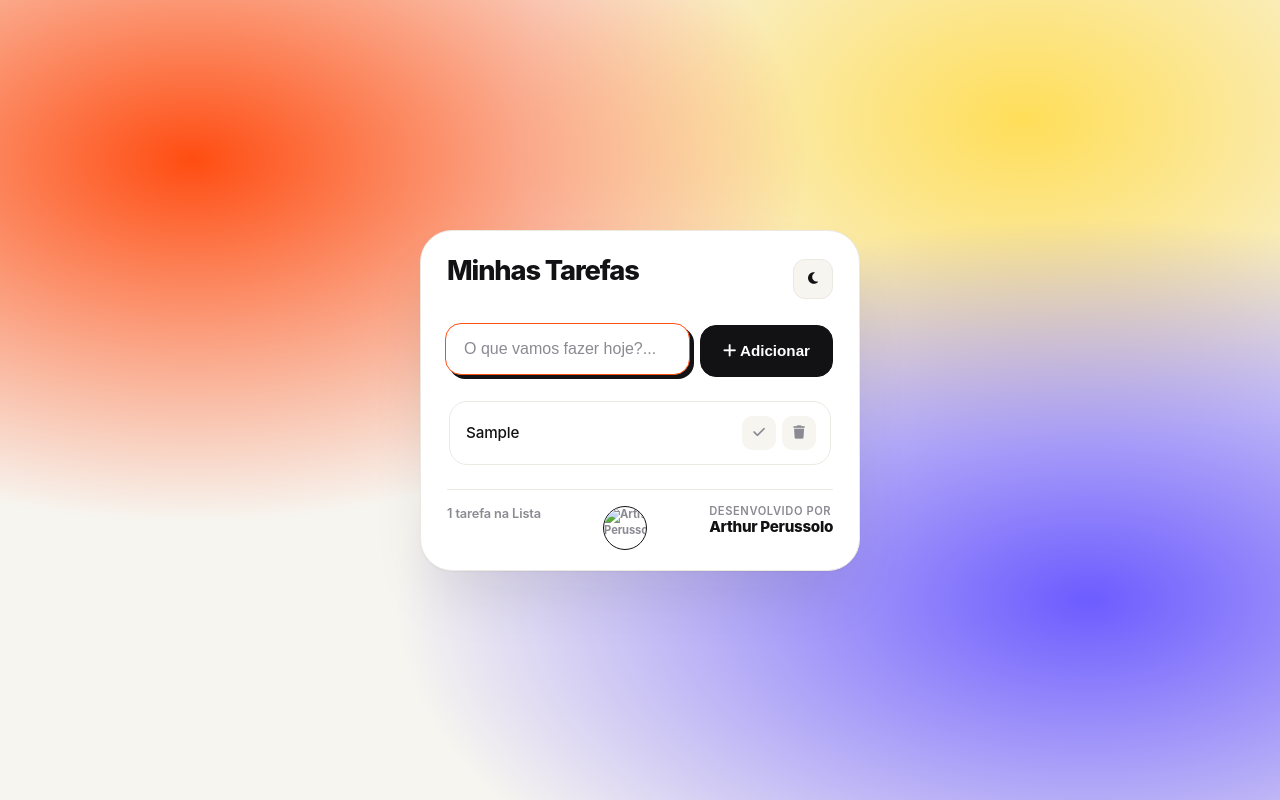
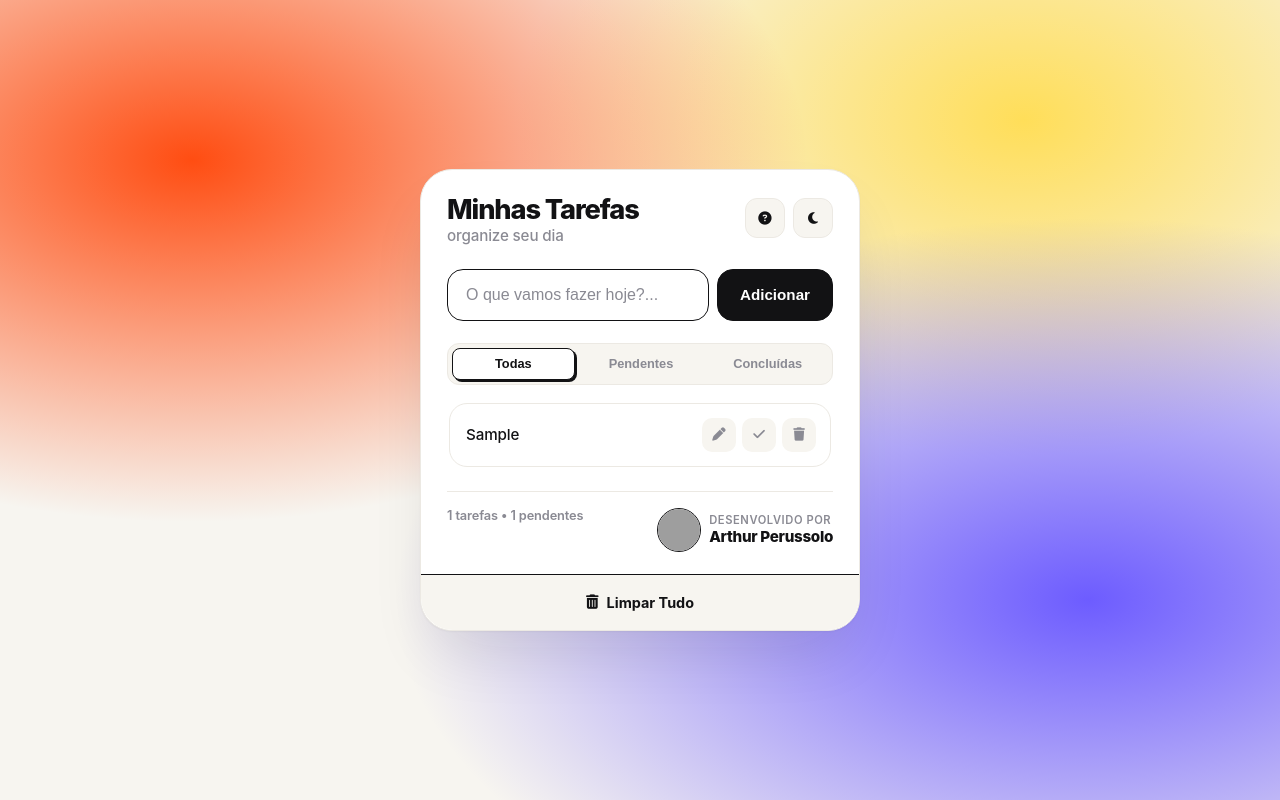
Before and after one commit to PerussoloArthur/CADASTRO_TAREFAS_SENAI_ARTHURPERUSOLO_V1, a plain HTML site: page index.html in a window 1280 px wide. Both pictures are taken after typing "Sample" into the empty fields and a click on the button "Adicionar". Drawn offline with Linux system fonts and the light colour scheme; grey boxes are pictures that could not be loaded.

Commit message:
subindo arquivos

```diff
--- a/index.html
+++ b/index.html
@@ -10,32 +10,41 @@
 <body>
     <div class="cartao-aplicacao">
         <header class="cabecalho-aplicacao">
-            <h1>Minhas Tarefas</h1>
-            <button id="botao-tema" class="botao-principal">
-                <i class="fa-solid fa-moon"></i>
-            </button>
+            <h1>Minhas Tarefas <span>organize seu dia</span></h1>
+            <div style="display:flex; gap:8px">
+                <button id="botao-rfs" class="botao-icone">
+                    <i class="fa-solid fa-circle-question"></i>
+                </button>
+                <button id="botao-tema" class="botao-icone">
+                    <i class="fa-solid fa-moon"></i>
+                </button>
+            </div>
         </header>
         <div class="caixa-entrada">
-            <input type="text" id="campo-tarefa" placeholder="O que vamos fazer hoje?..." maxlength="40">
-            <button id="botao-adicionar" class="botao-principal">
-                <i class="fa-solid fa-plus"></i> Adicionar
-            </button>
+            <input type="text" id="campo-tarefa" placeholder="O que vamos fazer hoje?...">
+            <button id="botao-adicionar" class="botao-principal">Adicionar</button>
         </div>
-        <ul id="lista-tarefas" class="lista-tarefas">
-            <!-- As tarefas serão inseridas aqui dinamicamente via JS -->
-        </ul>
+
+        <!-- FILTROS NOVOS -->
+        <div class="filtros" id="filtros">
+            <button data-filtro="todas" class="filtro ativo">Todas</button>
+            <button data-filtro="pendentes" class="filtro">Pendentes</button>
+            <button data-filtro="concluidas" class="filtro">Concluídas</button>
+        </div>
+
+        <ul id="lista-tarefas" class="lista-tarefas"></ul>
+
         <footer class="rodape-aplicacao">
-            <span id="contador-tarefas">0 tarefas na lista</span>
+            <span id="contador-tarefas">0 tarefas</span>
+            <div style="display:flex; align-items:center; gap:8px">
+                <div class="footer-dev__foto"><img src="pequenino.JPG" alt=""></div>
+                <div class="footer-dev__info"><span>Desenvolvido por</span><strong>Arthur Perussolo</strong></div>
+            </div>
+        </footer>
 
-                <div class="footer-dev__foto">
-                  <img src="IMG_1031.jpg" alt="Arthur Perussolo">
-                </div>
-                <div class="footer-dev__info">
-                  <span>Desenvolvido por</span>
-                  <strong>Arthur Perussolo</strong>
-                </div>
-
-        </footer>
+        <button id="botao-limpar" class="botao-limpar">
+            <i class="fa-solid fa-trash-can"></i> Limpar Tudo
+        </button>
     </div>
     <script src="script.js"></script>
 </body>
--- a/script.js
+++ b/script.js
@@ -1,80 +1,155 @@
 const campoTarefa = document.getElementById('campo-tarefa');
 const botaoAdicionar = document.getElementById('botao-adicionar');
+const botaoLimpar = document.getElementById('botao-limpar');
 const listaTarefas = document.getElementById('lista-tarefas');
 const contadorTarefas = document.getElementById('contador-tarefas');
 const botaoTema = document.getElementById('botao-tema');
+const filtrosContainer = document.getElementById('filtros');
 
-if (botaoTema) {
-    botaoTema.className = 'botao-icone';
+let tarefas = JSON.parse(localStorage.getItem('tarefas')) || [];
+let filtroAtual = 'todas';
+
+// SALVAR NO LOCALSTORAGE
+function salvar() {
+    localStorage.setItem('tarefas', JSON.stringify(tarefas));
+    localStorage.setItem('tema', document.body.classList.contains('modo-escuro') ? 'escuro' : 'claro');
 }
 
 function atualizarContador() {
-    const totalTarefas = listaTarefas.children.length;
-    if (totalTarefas === 0) {
-        contadorTarefas.textContent = '0 tarefas na Lista';
-    } else if (totalTarefas === 1) {
-        contadorTarefas.textContent = '1 tarefa na Lista';
-    } else {
-        contadorTarefas.textContent = `${totalTarefas} tarefas na Lista`;
-    }
+    const total = tarefas.length;
+    const pendentes = tarefas.filter(t => !t.concluida).length;
+    contadorTarefas.textContent = `${total} tarefas • ${pendentes} pendentes`;
 }
 
-function adicionarTarefa() {
-    const textoTarefa = campoTarefa.value.trim();
+function renderizar() {
+    listaTarefas.innerHTML = '';
 
-    if (textoTarefa === '') {
+    let tarefasFiltradas = tarefas;
+    if (filtroAtual === 'pendentes') tarefasFiltradas = tarefas.filter(t => !t.concluida);
+    if (filtroAtual === 'concluidas') tarefasFiltradas = tarefas.filter(t => t.concluida);
+
+    if (tarefasFiltradas.length === 0) {
+        listaTarefas.innerHTML = `<li style="text-align:center; padding:20px; color:var(--text-soft)">Nenhuma tarefa aqui ✨</li>`;
+        atualizarContador();
         return;
     }
 
+    tarefasFiltradas.forEach((tarefa) => {
         const itemLista = document.createElement('li');
         itemLista.classList.add('item-tarefa');
+        if (tarefa.concluida) itemLista.classList.add('concluida');
 
         itemLista.innerHTML = `
-        <span>${textoTarefa}</span>
+            <span class="texto-tarefa">${tarefa.texto}</span>
             <div class="acoes-tarefa">
+                <button class="botao-acao editar"><i class="fa-solid fa-pen"></i></button>
                 <button class="botao-acao concluir"><i class="fa-solid fa-check"></i></button>
                 <button class="botao-acao excluir"><i class="fa-solid fa-trash"></i></button>
             </div>
         `;
 
-    const botaoConcluir = itemLista.querySelector('.concluir');
-    botaoConcluir.addEventListener('click', () => {
-        // Classe ajustada para coincidir com o CSS (.item-tarefa.concluida)
-        itemLista.classList.toggle('concluida');
+        // Concluir
+        itemLista.querySelector('.concluir').addEventListener('click', () => {
+            tarefa.concluida = !tarefa.concluida;
+            salvar(); renderizar();
         });
 
-    const botaoExcluir = itemLista.querySelector('.excluir');
-    botaoExcluir.addEventListener('click', () => {
-        itemLista.remove();
-        atualizarContador();
+        // Excluir
+        itemLista.querySelector('.excluir').addEventListener('click', () => {
+            tarefas = tarefas.filter(t => t.id !== tarefa.id);
+            salvar(); renderizar();
         });
 
+        // EDITAR - FUNÇÃO QUE VOCÊ PEDIU
+        const iniciarEdicao = () => {
+            itemLista.classList.add('editando');
+            const span = itemLista.querySelector('.texto-tarefa');
+            const input = document.createElement('input');
+            input.type = 'text';
+            input.className = 'input-edicao';
+            input.value = tarefa.texto;
+
+            span.replaceWith(input);
+            input.focus();
+
+            const salvarEdicao = () => {
+                const novoTexto = input.value.trim();
+                if (novoTexto) tarefa.texto = novoTexto;
+                salvar(); renderizar();
+            };
+
+            input.addEventListener('keypress', (e) => {
+                if (e.key === 'Enter') salvarEdicao();
+            });
+            input.addEventListener('blur', salvarEdicao);
+            input.addEventListener('keydown', (e) => {
+                if (e.key === 'Escape') renderizar();
+            });
+        };
+
+        itemLista.querySelector('.texto-tarefa').addEventListener('click', iniciarEdicao);
+        itemLista.querySelector('.editar').addEventListener('click', iniciarEdicao);
+
         listaTarefas.appendChild(itemLista);
-
-    campoTarefa.value = '';
-    campoTarefa.focus();
+    });
     atualizarContador();
 }
 
-if (botaoAdicionar) {
-    botaoAdicionar.addEventListener('click', adicionarTarefa);
+function adicionarTarefa() {
+    const texto = campoTarefa.value.trim();
+    if (!texto) return;
+    tarefas.push({ id: Date.now(), texto, concluida: false });
+    campoTarefa.value = '';
+    salvar(); renderizar();
 }
 
-campoTarefa.addEventListener('keypress', (evento) => {
-    if (evento.key === 'Enter') {
-        adicionarTarefa();
+function limparTodasTarefas() {
+    if (tarefas.length === 0) return;
+    if (confirm('Tem certeza que deseja apagar todas as tarefas?')) {
+        tarefas = [];
+        salvar(); renderizar();
     }
+}
+
+// Eventos
+botaoAdicionar.addEventListener('click', adicionarTarefa);
+botaoLimpar.addEventListener('click', limparTodasTarefas);
+campoTarefa.addEventListener('keypress', e => { if (e.key === 'Enter') adicionarTarefa() });
+
+// FILTROS
+filtrosContainer.addEventListener('click', (e) => {
+    if (!e.target.classList.contains('filtro')) return;
+    document.querySelectorAll('.filtro').forEach(b => b.classList.remove('ativo'));
+    e.target.classList.add('ativo');
+    filtroAtual = e.target.dataset.filtro;
+    renderizar();
 });
 
-if (botaoTema) {
+// TEMA COM LOCALSTORAGE
+const temaSalvo = localStorage.getItem('tema');
+if (temaSalvo === 'escuro') {
+    document.body.classList.add('modo-escuro');
+    botaoTema.querySelector('i').className = 'fa-solid fa-sun';
+}
 botaoTema.addEventListener('click', () => {
     document.body.classList.toggle('modo-escuro');
     const icone = botaoTema.querySelector('i');
+    icone.className = document.body.classList.contains('modo-escuro') ? 'fa-solid fa-sun' : 'fa-solid fa-moon';
+    salvar();
+});
 
-        if (document.body.classList.contains('modo-escuro')) {
-            icone.className = 'fa-solid fa-sun';
-        } else {
-            icone.className = 'fa-solid fa-moon';
-        }
+const botaoRfs = document.getElementById('botao-rfs');
+
+botaoRfs.addEventListener('click', () => {
+    alert(`📋 RFS - Minhas Tarefas | Arthur Perussolo
+
+RF01 - Editar tarefa (clicando no texto ou no lápis)
+RF02 - Filtrar por Todas / Pendentes / Concluídas
+RF03 - Limpar todas as tarefas
+RF04 - Persistência com localStorage (tarefas + tema)
+RF05 - Contador dinâmico (total • pendentes)
+RF16 - Animações e layout responsivo`);
 });
-}
+
+// Inicializa
+renderizar();
--- a/style.css
+++ b/style.css
@@ -10,6 +10,8 @@
     --accent-2: #6d5cff;
     --success: #14c86e;
     --danger: #ff2d2d;
+    --limpar:#ff4d12;
+
 }
 
 body.modo-escuro {
@@ -230,6 +232,42 @@ body.modo-escuro .botao-principal {
     border-color: var(--border-strong);
 }
 
+.botao-limpar {
+    width: calc(100% + 52px); /* quebra o padding de 26px de cada lado */
+    height: 56px;
+    margin-left: -26px;
+    margin-right: -26px;
+    margin-bottom: -20px;
+    margin-top: 22px;
+
+    display: flex;
+    align-items: center;
+    justify-content: center;
+    gap: 8px;
+
+    background: var(--bg);
+    color: var(--text);
+    border: none;
+    border-top: 1.5px solid var(--border-strong);
+    border-radius: 0 0 32px 32px;
+
+    font-family: inherit;
+    font-size: 0.9rem;
+    font-weight: 700;
+    cursor: pointer;
+    transition: all .2s;
+  }
+
+  .botao-limpar:hover {
+    background: var(--limpar);
+    color: #fff;
+  }
+
+  /* Garante que o card não vaze */
+  .cartao-aplicacao {
+    overflow: hidden;
+  }
+
 .rodape-aplicacao {
     margin-top: 22px;
     padding-top: 16px;
@@ -322,7 +360,6 @@ body.modo-escuro .botao-principal {
     margin-top: 2px;
   }
 
-  /* Se quiser ele dentro do card, e não flutuando */
   .cartao-aplicacao .footer-dev {
     position: relative;
     bottom: auto;
@@ -333,3 +370,50 @@ body.modo-escuro .botao-principal {
     width: 100%;
     border-radius: 18px;
   }
+
+  /* FILTROS */
+.filtros {
+    display: flex;
+    gap: 6px;
+    margin-bottom: 16px;
+    background: var(--bg);
+    padding: 4px;
+    border-radius: 12px;
+    border: 1.5px solid var(--border);
+}
+.filtro {
+    flex: 1;
+    height: 32px;
+    border: none;
+    border-radius: 8px;
+    background: transparent;
+    font-weight: 700;
+    font-size: 0.8rem;
+    cursor: pointer;
+    color: var(--text-soft);
+    transition: all .2s;
+}
+.filtro.ativo {
+    background: var(--card);
+    color: var(--text);
+    border: 1.5px solid var(--border-strong);
+    box-shadow: 2px 2px 0 var(--border-strong);
+}
+.filtro:hover:not(.ativo) { color: var(--text); }
+
+/* EDIÇÃO */
+.item-tarefa.editando {
+    border-color: var(--accent);
+    box-shadow: 4px 4px 0 var(--border-strong);
+    transform: translate(-2px, -2px);
+}
+.input-edicao {
+    flex: 1;
+    height: 36px;
+    padding: 0 12px;
+    border: 1.5px solid var(--border-strong);
+    border-radius: 10px;
+    font-size: 0.95rem;
+    font-weight: 500;
+    outline: none;
+}
```
Also changed, not shown: 1 other file. Lines whose indentation alone changed are shown as unchanged.
